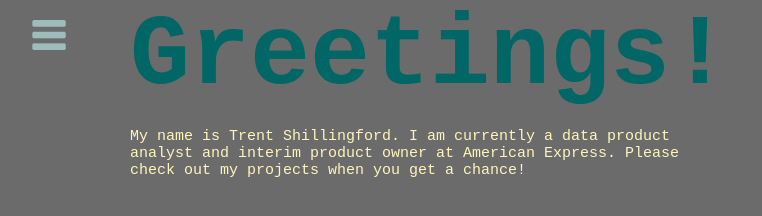
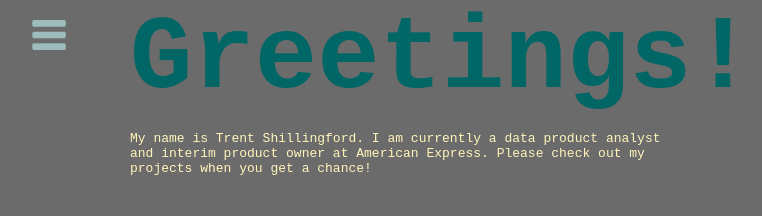
Before and after one commit to TrentShillingford/TrentShillingford.github.io, a plain HTML site: page index.html in a window 1280 px wide. Shown: the whole page, without its empty margins (6-768 px from the left). Drawn offline with nearby package versions, Linux system fonts and the light colour scheme.

Commit message:
more changes5

```diff
--- a/index.html
+++ b/index.html
@@ -24,12 +24,12 @@
         <div id="veil">
             <div id='main-panel'>
                 <div id="home-page">
-                    <h1>
+                    <h1 style="font-size: 800%;">
                         <b>
                             Greetings!
                         </b>
                     </h1>
-                    <p>
+                    <p style="font-size: 100%;">
                         My name is Trent Shillingford. I am currently a data product analyst and interim product owner
                         at American Express. Please check out my projects when you get a chance!
                     </p>
```
